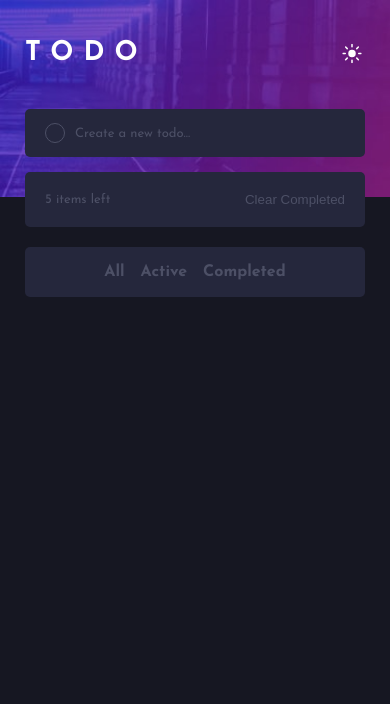
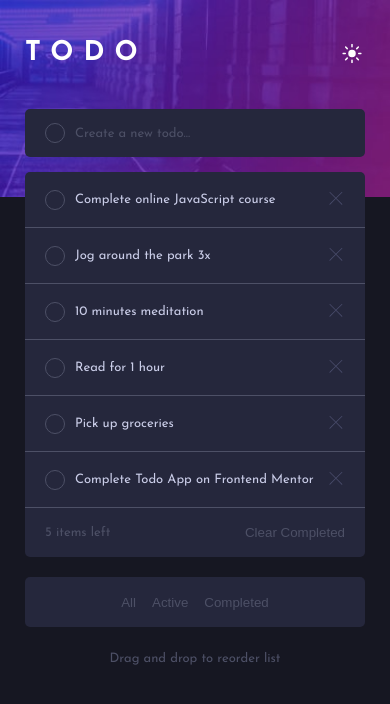
Before and after one commit to SakonBel/Todo-app--FEM, a React (Create React App) app: page / in a window 390 px wide. Shown: the top 704 px of the page. Built offline with nearby package versions, Linux system fonts and the light colour scheme.

Commit message:
Designthe mobile UI

```diff
--- a/src/App.js
+++ b/src/App.js
@@ -1,38 +1,63 @@
 import AllTodos from "./components/AllTodos";
 import Header from "./components/Header";
+import Footer from "./components/Footer";
+import { useState } from "react";
 
 function App() {
+  const [todos, setTodos] = useState(null);
+
   const lists = [
     {
       id: 1,
       task: "Complete online JavaScript course",
+      active: false,
     },
     {
       id: 2,
       task: "Jog around the park 3x",
+      active: true,
     },
     {
       id: 3,
       task: "10 minutes meditation",
+      active: true,
     },
     {
       id: 4,
       task: "Read for 1 hour",
+      active: true,
     },
     {
       id: 5,
       task: "Pick up groceries",
+      active: true,
     },
     {
       id: 6,
       task: "Complete Todo App on Frontend Mentor",
+      active: true,
     },
   ];
+
+  const filterAll = (todos) => {
+    setTodos(todos);
+  };
+
+  const filterActive = (todos) => {
+    const tasks = todos.filter((todo) => todo.active === true);
+    setTodos(tasks);
+    console.log(tasks);
+  };
 
   return (
     <div className="App">
       <Header />
-      <AllTodos todos={lists} />
+      <AllTodos
+        todos={lists}
+        filterAll={filterAll}
+        filterActive={filterActive}
+      />
+      <Footer />
     </div>
   );
 }
--- a/src/components/AllTodos.js
+++ b/src/components/AllTodos.js
@@ -1,18 +1,35 @@
-import Navbar from "./Navbar";
+import { useState } from "react";
+import Filter from "./Filter";
 
-const AllTodos = (props) => {
-  // const todos = props.map((todo) => <li id={props.id}>{props.task}</li>);
-  // console.log(todos);
+const AllTodos = ({ todos, filterActive }) => {
   return (
     <main>
       <div className="lists">
-        <ul className="todo-lists"></ul>
+        <ul className="todo-lists">
+          {todos.map((todo) => (
+            <li className="todo-item" key={todo.id}>
+              <div className="item">
+                <div className="circle"></div>
+                {todo.task}
+              </div>
+              <div className="cross">
+                <svg xmlns="http://www.w3.org/2000/svg" width="18" height="18">
+                  <path
+                    fill="#494C6B"
+                    fill-rule="evenodd"
+                    d="M16.97 0l.708.707L9.546 8.84l8.132 8.132-.707.707-8.132-8.132-8.132 8.132L0 16.97l8.132-8.132L0 .707.707 0 8.84 8.132 16.971 0z"
+                  />
+                </svg>
+              </div>
+            </li>
+          ))}
+        </ul>
         <div className="list-status">
           <p className="list-count">5 items left</p>
           <button className="clear">Clear Completed</button>
         </div>
       </div>
-      <Navbar />
+      <Filter todos={todos} filterActive={filterActive} />
     </main>
   );
 };
--- /dev/null
+++ b/src/components/Filter.js
@@ -0,0 +1,13 @@
+const Filter = ({ todos, filterActive }) => {
+  return (
+    <div className="filter">
+      <button className="filter-list">All</button>
+      <button className="filter-list" onClick={() => filterActive(todos)}>
+        Active
+      </button>
+      <button className="filter-list">Completed</button>
+    </div>
+  );
+};
+
+export default Filter;
--- /dev/null
+++ b/src/components/Footer.js
@@ -0,0 +1,11 @@
+const Footer = () => {
+  return (
+    <footer>
+      <div className="instruction">
+        <p>Drag and drop to reorder list</p>
+      </div>
+    </footer>
+  );
+};
+
+export default Footer;
--- a/src/components/Navbar.js
+++ /dev/null
@@ -1,13 +0,0 @@
-const Navbar = () => {
-  return (
-    <nav>
-      <ul className="navbar">
-        <li className="nav-list">All</li>
-        <li className="nav-list">Active</li>
-        <li className="nav-list">Completed</li>
-      </ul>
-    </nav>
-  );
-};
-
-export default Navbar;
--- a/src/style/css/style.css
+++ b/src/style/css/style.css
@@ -84,6 +84,43 @@ main {
   background-color: #25273c;
 }
 
+.lists .todo-item {
+  display: -webkit-box;
+  display: -ms-flexbox;
+  display: flex;
+  -webkit-box-align: center;
+      -ms-flex-align: center;
+          align-items: center;
+  -webkit-box-pack: justify;
+      -ms-flex-pack: justify;
+          justify-content: space-between;
+  font-size: 13px;
+  color: #cacde8;
+  padding: 17px 20px;
+  padding-left: 0;
+  border-bottom: 1px solid #4d5066;
+}
+
+.lists .todo-item .item {
+  display: -webkit-box;
+  display: -ms-flexbox;
+  display: flex;
+  -webkit-box-align: center;
+      -ms-flex-align: center;
+          align-items: center;
+}
+
+.lists .todo-item .cross {
+  fill: #494c6b;
+  -webkit-transform: scale(0.75);
+          transform: scale(0.75);
+  cursor: pointer;
+}
+
+.lists .todo-item .cross:hover {
+  fill: #cacde8;
+}
+
 .lists .list-status {
   color: #4d5066;
   display: -webkit-box;
@@ -95,16 +132,21 @@ main {
   -webkit-box-align: center;
       -ms-flex-align: center;
           align-items: center;
-  padding: 20px;
+  padding: 17px 20px;
 }
 
 .lists .list-status button {
   border: none;
   background: transparent;
   color: #4d5066;
+  cursor: pointer;
 }
 
-nav {
+.lists .list-status button:hover, .lists .list-status button:active {
+  color: #3a7bfd;
+}
+
+.filter {
   background-color: #25273c;
   color: #4d5066;
   font-weight: 700;
@@ -122,7 +164,19 @@ nav {
           align-items: center;
 }
 
-nav ul {
+.filter .filter-list {
+  color: #4d5066;
+  background: transparent;
+  border: none;
+  padding: 0 8px;
+  cursor: pointer;
+}
+
+.filter .filter-list:hover, .filter .filter-list:active {
+  color: #3a7bfd;
+}
+
+footer {
   display: -webkit-box;
   display: -ms-flexbox;
   display: flex;
@@ -132,9 +186,6 @@ nav ul {
   -webkit-box-align: center;
       -ms-flex-align: center;
           align-items: center;
-}
-
-nav ul li {
-  padding: 0 8px;
+  color: #4d5066;
 }
 /*# sourceMappingURL=style.css.map */
--- a/src/style/sass/style.scss
+++ b/src/style/sass/style.scss
@@ -76,22 +76,54 @@ main {
   border-radius: 5px;
   background-color: $very-dark-desaturate-blue;
 
+  .todo-item {
+    display: flex;
+    align-items: center;
+    justify-content: space-between;
+    font-size: 13px;
+    color: $light-grayish-blue;
+    padding: 17px 20px;
+    padding-left: 0;
+    border-bottom: 1px solid $very-dark-grayish-blue;
+
+    .item {
+      display: flex;
+      align-items: center;
+    }
+
+    .cross {
+      fill: #494c6b;
+      transform: scale(0.75);
+      cursor: pointer;
+
+      &:hover {
+        fill: $light-grayish-blue;
+      }
+    }
+  }
+
   .list-status {
     color: $very-dark-grayish-blue;
     display: flex;
     justify-content: space-between;
     align-items: center;
-    padding: 20px;
+    padding: 17px 20px;
 
     button {
       border: none;
       background: transparent;
       color: $very-dark-grayish-blue;
+      cursor: pointer;
+
+      &:hover,
+      &:active {
+        color: $bright-blue;
+      }
     }
   }
 }
 
-nav {
+.filter {
   background-color: $very-dark-desaturate-blue;
   color: $very-dark-grayish-blue;
   font-weight: $bold;
@@ -102,13 +134,23 @@ nav {
   justify-content: center;
   align-items: center;
 
-  ul {
-    display: flex;
-    justify-content: center;
-    align-items: center;
+  .filter-list {
+    color: $very-dark-grayish-blue;
+    background: transparent;
+    border: none;
+    padding: 0 8px;
+    cursor: pointer;
 
-    li {
-      padding: 0 8px;
+    &:hover,
+    &:active {
+      color: $bright-blue;
     }
   }
 }
+
+footer {
+  display: flex;
+  justify-content: center;
+  align-items: center;
+  color: $very-dark-grayish-blue;
+}
```
Also changed, not shown: src/images/icon-cross.svg, 1 other file (tests, documents, lock files or other folders).
